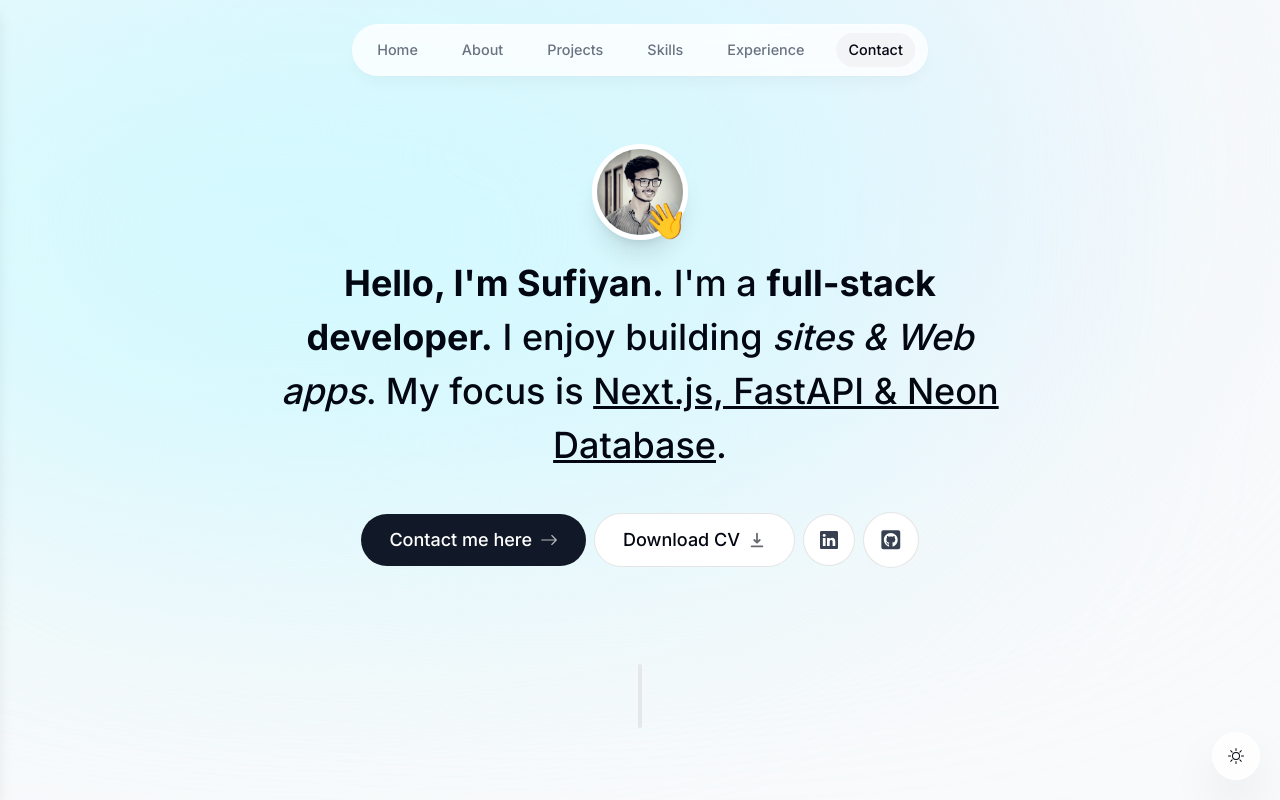
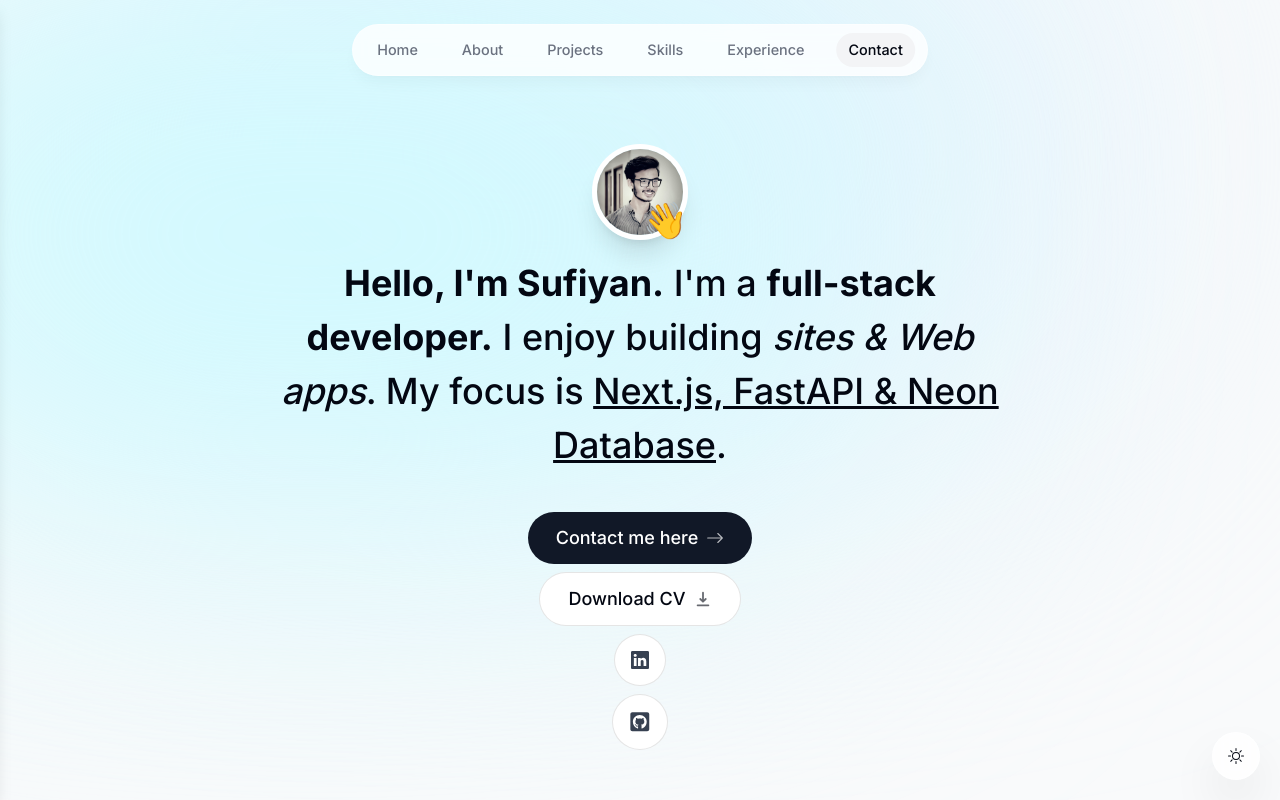
Before and after one commit to muhammadsufiyanbaig/new-portfolio, a Next.js app: page / in a window 1280 px wide. Shown: the top 800 px of the page. Built offline with nearby package versions, Linux system fonts and the light colour scheme.

Commit message:
Update intro.tsx

```diff
--- a/components/intro.tsx
+++ b/components/intro.tsx
@@ -69,7 +69,7 @@ export default function Intro() {
       </motion.h1>
 
       <motion.div
-        className="flex flex-col sm:flex-row items-center justify-center gap-2 px-4 text-lg font-medium"
+        className="flex flex-col items-center justify-center gap-2 px-4 text-lg font-medium"
         initial={{ opacity: 0, y: 100 }}
         animate={{ opacity: 1, y: 0 }}
         transition={{
```
